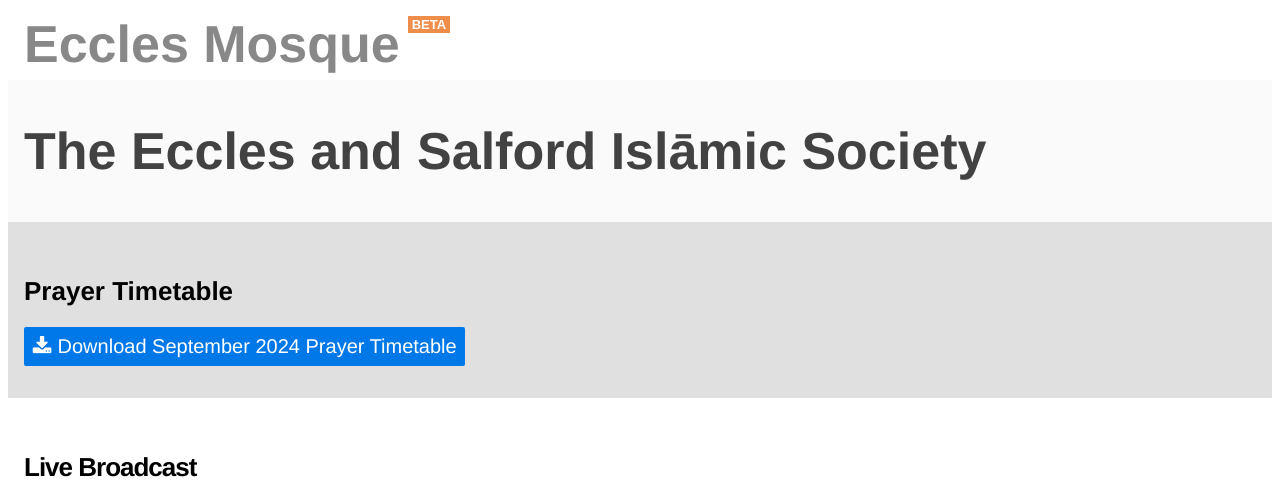
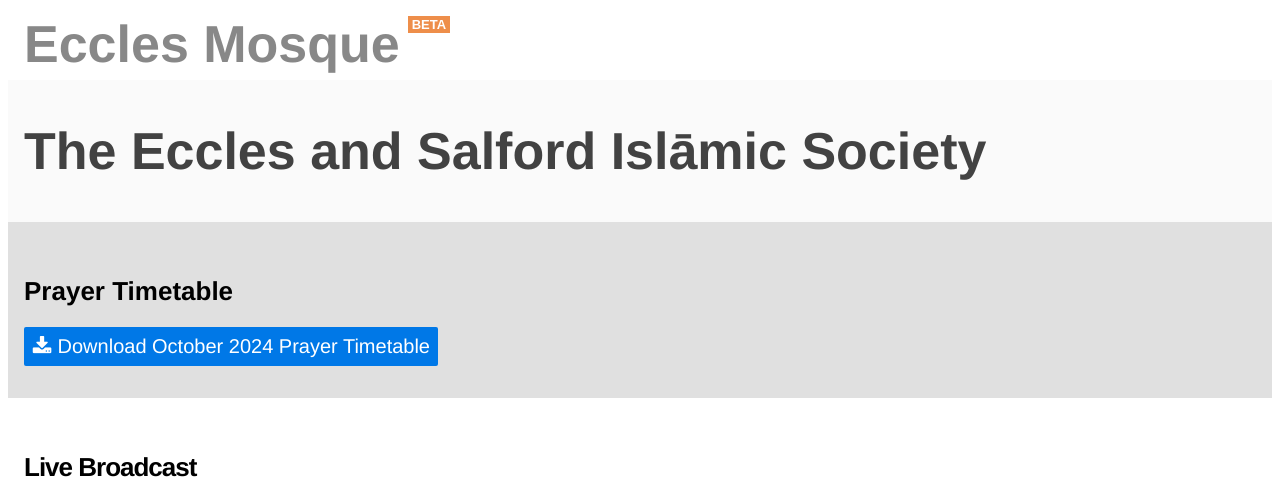
Before and after one commit to ecclesmosque/ecclesmosque.github.io, a Jekyll site: the page built from _pages/home.md, in a window 1280 px wide. Shown: the top 504 px of the page. Built offline with Jekyll 4.4.1, drawn with Linux system fonts in a browser that asks for light colours; grey boxes are pictures that could not be loaded.

Commit message:
fix: October 2024 Timetable

```diff
--- a/_data/timetable.yml
+++ b/_data/timetable.yml
@@ -1,3 +1,7 @@
+- id: 2024-10
+  label: October 2024
+  guid: 1078ddjWiM3Hisc3c1ZTDSfn9GJFZeE36
+
 - id: 2024-09
   label: September 2024
   guid: 106oC3u8Tx8Q6Y4V01_jfaM1xyuJuF3Dr
```
